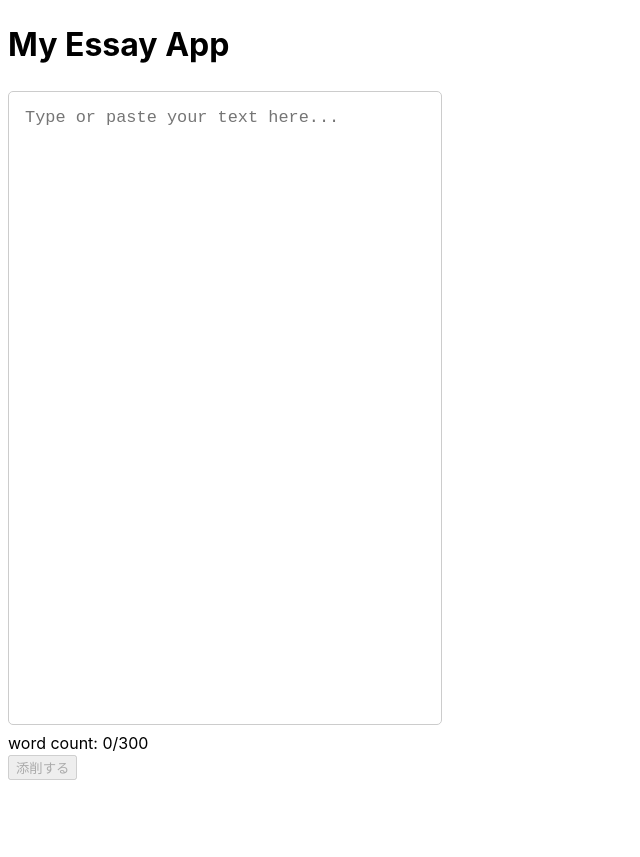
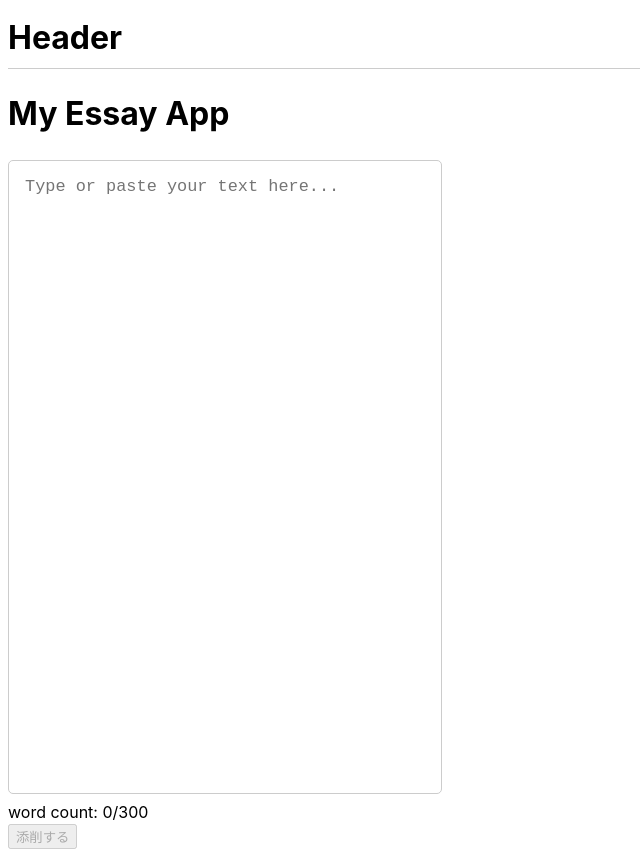
Before and after one commit to sho03/essay-app, a React (Vite) app in the folder frontend/: page / in a window 1280 px wide. Shown: the whole page, without its empty margins (0-640 px from the left). Before the commit the page ends 800 px from the top, so only its background shows below. Built offline with nearby package versions, Linux system fonts and the light colour scheme.

Commit message:
feat: add Header components.

```diff
--- a/frontend/src/App.tsx
+++ b/frontend/src/App.tsx
@@ -1,6 +1,7 @@
 import { useState } from 'react'
 import './App.css'
 import { TextArea } from './components/input/TextArea';
+import { Header } from './components/header/Header';
 
 function App() {
 
@@ -46,6 +47,7 @@ function App() {
 
   return (
     <>
+      <Header />
       <h1>My Essay App</h1>
       <TextArea value={text} onChange={handleChange}/>
       <div>word count: {wordCount}/300</div>
--- /dev/null
+++ b/frontend/src/components/header/Header.module.scss
@@ -0,0 +1,6 @@
+.header {
+  display: flex;
+  align-items: center;
+  height: 60px;
+  border-bottom: 1px solid #ccc;
+}
--- /dev/null
+++ b/frontend/src/components/header/Header.tsx
@@ -0,0 +1,10 @@
+import classes from "./Header.module.scss";
+
+export function Header() {
+
+  return (
+    <header className={classes.header}>
+      <h1>Header</h1>
+    </header>
+  )
+}
```
